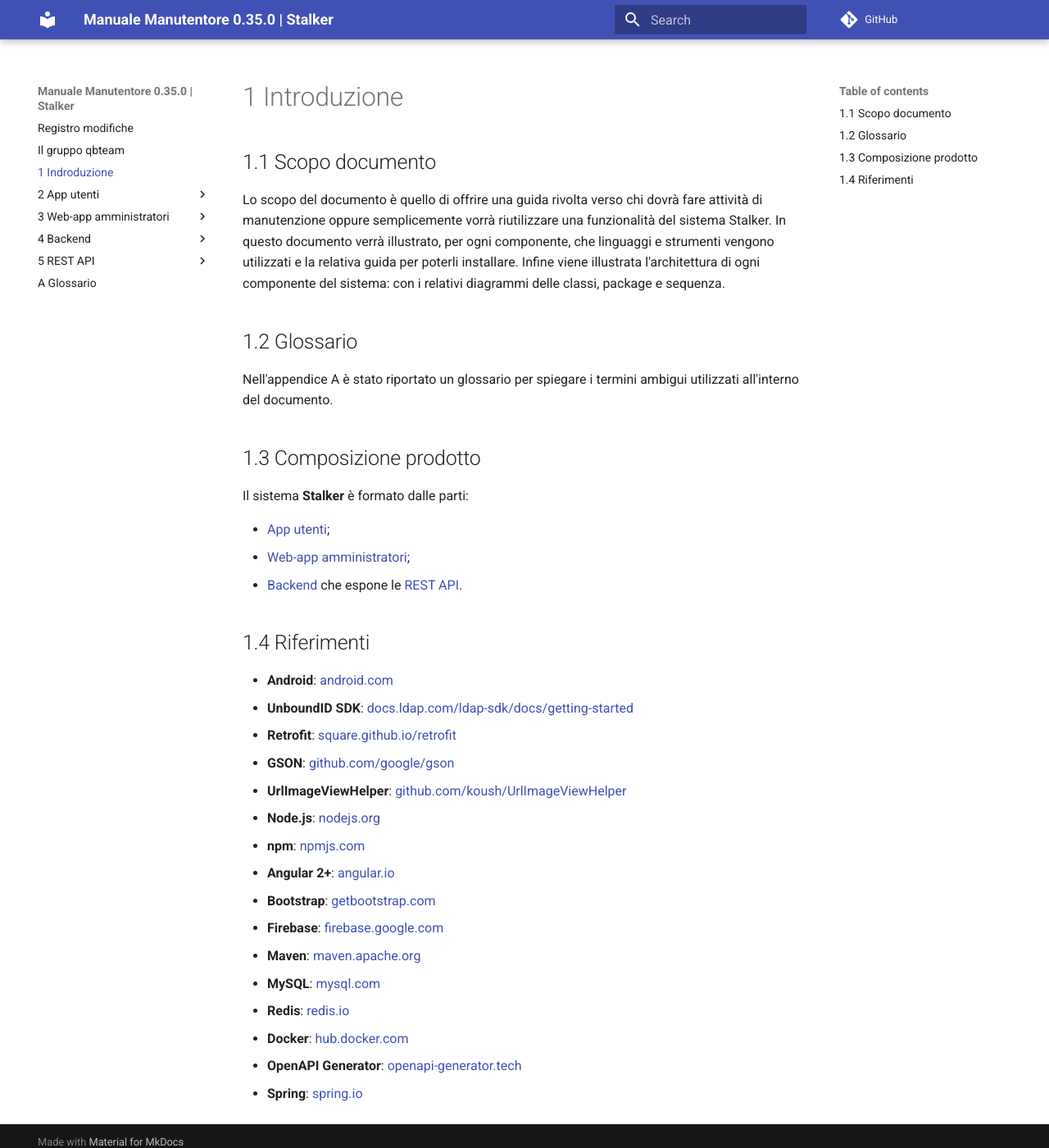
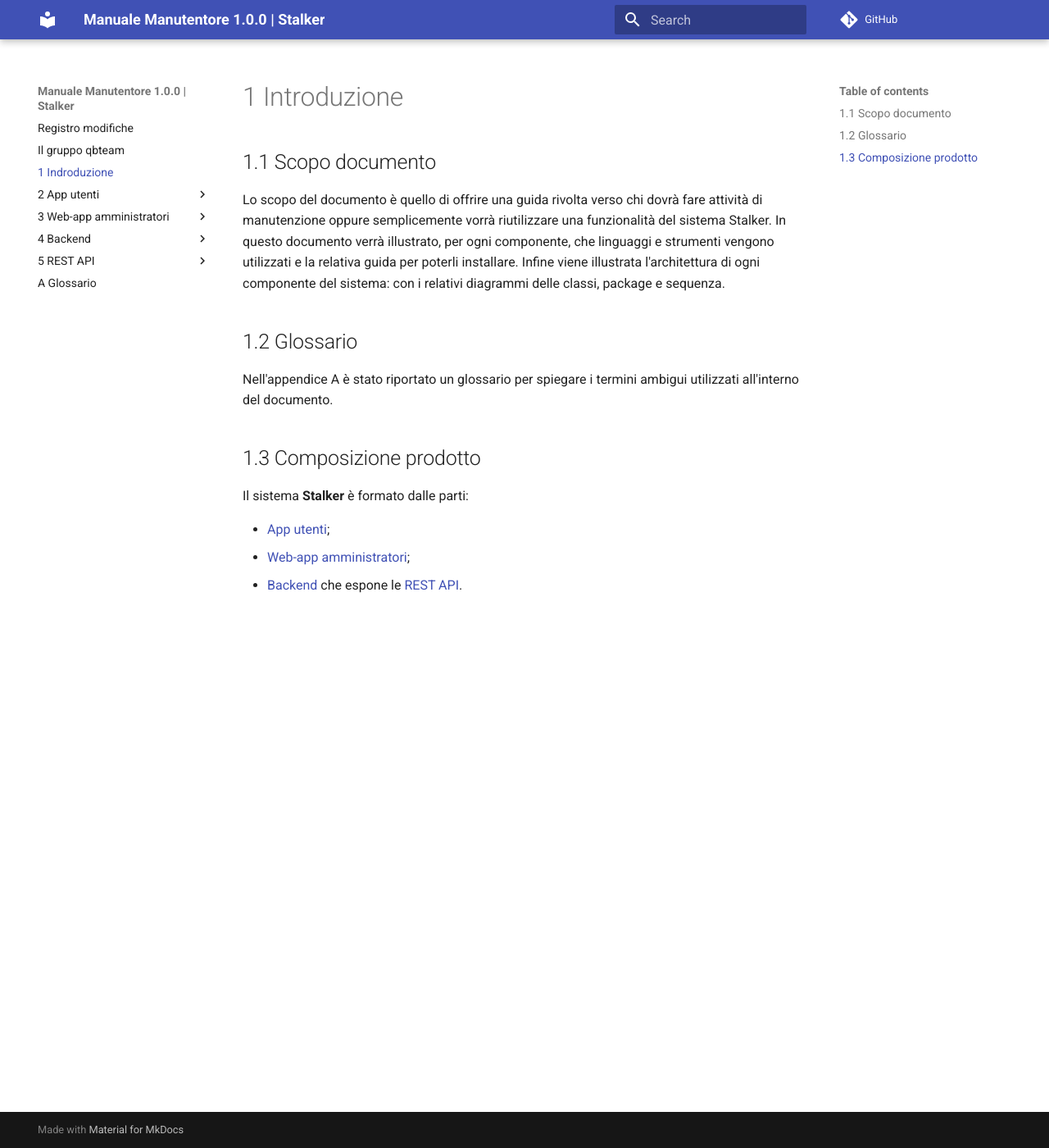
Before and after one commit to qb-team/Stalker-ManualeManutentore, an MkDocs documentation site: the page built from docs/index.md, in a window 1280 px wide and 1400 px high. Shown: the whole window at 82% size. Built offline with MkDocs 1.6.1 and Material for MkDocs 9.7.7, drawn with Linux system fonts in a browser that asks for light colours; comment, search, counter and statistics services are not loaded.

Commit message:
Possibile rilascio

```diff
--- a/docs/index.md
+++ b/docs/index.md
@@ -13,21 +13,3 @@
 -   [App utenti](/app/introduzione/);
 -   [Web-app amministratori](/webapp/introduzione/);
 -   [Backend](/backend/introduzione/) che espone le [REST API](/restapi/introduction/).
-
-## 1.4 Riferimenti
--   **Android**: <a href="https://www.android.com/">android.com</a>
--   **UnboundID SDK**: <a href="https://docs.ldap.com/ldap-sdk/docs/getting-started/">docs.ldap.com/ldap-sdk/docs/getting-started</a>
--   **Retrofit**: <a href="https://square.github.io/retrofit/">square.github.io/retrofit</a>
--   **GSON**: <a href="https://github.com/google/gson"> github.com/google/gson </a>
--   **UrlImageViewHelper**:  <a href="https://github.com/koush/UrlImageViewHelper">github.com/koush/UrlImageViewHelper</a>
--   **Node.js**: <a href="https://nodejs.org">nodejs.org</a>
--   **npm**: <a href="https://www.npmjs.com/">npmjs.com</a>
--   **Angular 2+**: <a href="https://angular.io/">angular.io</a>
--   **Bootstrap**: <a href="https://getbootstrap.com/">getbootstrap.com</a>
--   **Firebase**: <a href="https://firebase.google.com/">firebase.google.com</a>
--   **Maven**: <a href="https://maven.apache.org/">maven.apache.org</a>
--   **MySQL**: <a href="https://www.mysql.com/">mysql.com</a>
--   **Redis**: <a href="https://redis.io/">redis.io</a>
--   **Docker**: <a href="https://hub.docker.com/">hub.docker.com</a>
--   **OpenAPI Generator**: <a href="https://openapi-generator.tech/">openapi-generator.tech</a>
--   **Spring**: <a href="https://spring.io/">spring.io</a>
--- a/mkdocs.yml
+++ b/mkdocs.yml
@@ -1,4 +1,4 @@
-site_name: Manuale Manutentore 0.35.0 | Stalker
+site_name: Manuale Manutentore 1.0.0 | Stalker
 repo_url: https://github.com/qb-team/Stalker-ManualeManutentore/
 
 theme:
```
Also changed, not shown: docs/app/classi.md (+6 -6 lines), docs/backend/estendibilita.md (+1 -1 lines).
